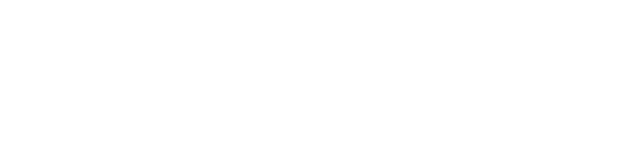
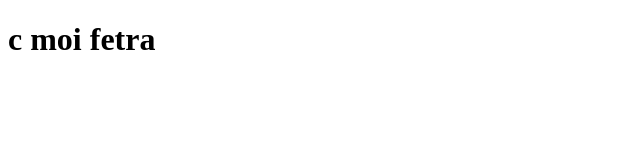
Before and after one commit to fetrahenintsoa/test01, a plain HTML site: page index.html in a window 1280 px wide. Shown: the whole page, without its empty margins (0-640 px from the left). Drawn offline with Linux system fonts and the light colour scheme.

Commit message:
ajout html

```diff
--- a/index.html
+++ b/index.html
@@ -7,6 +7,7 @@
     <title>Document</title>
 </head>
 <body>
+    <h1 class="title">c moi fetra</h1>
 
 </body>
 </html>
```
